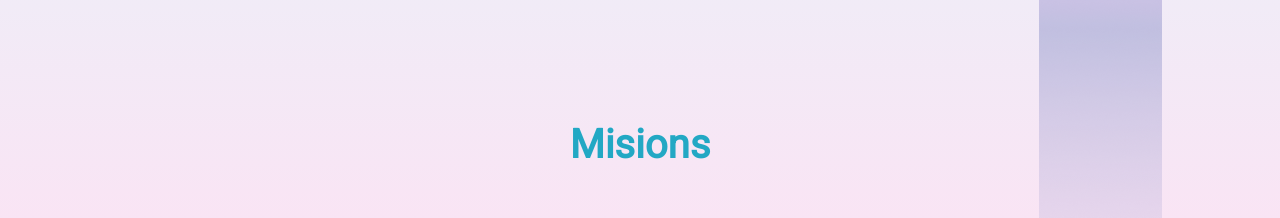
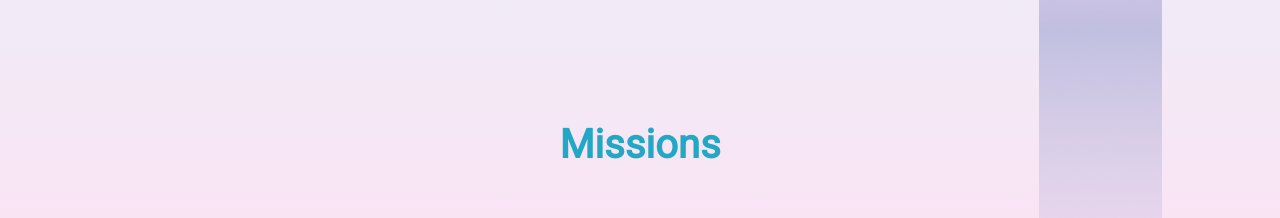
Before and after one commit to arkavidia-hmif/arkavidia-frontend, a Next.js app: page /about in a window 1280 px wide. Shown: the part 1540-1758 px from the top of the page. Built offline with nearby package versions, Linux system fonts and the light colour scheme; a web font is replaced by a local one.

Commit message:
Fix typo in about page

```diff
--- a/pages/about.tsx
+++ b/pages/about.tsx
@@ -37,7 +37,7 @@ const AboutPage: React.FC = () => {
           <br />
           <div className="row mt-5">
             <div className="col-12">
-              <h2 className="blue-text">Misions</h2>
+              <h2 className="blue-text">Missions</h2>
             </div>
           </div>
           <br />
```
